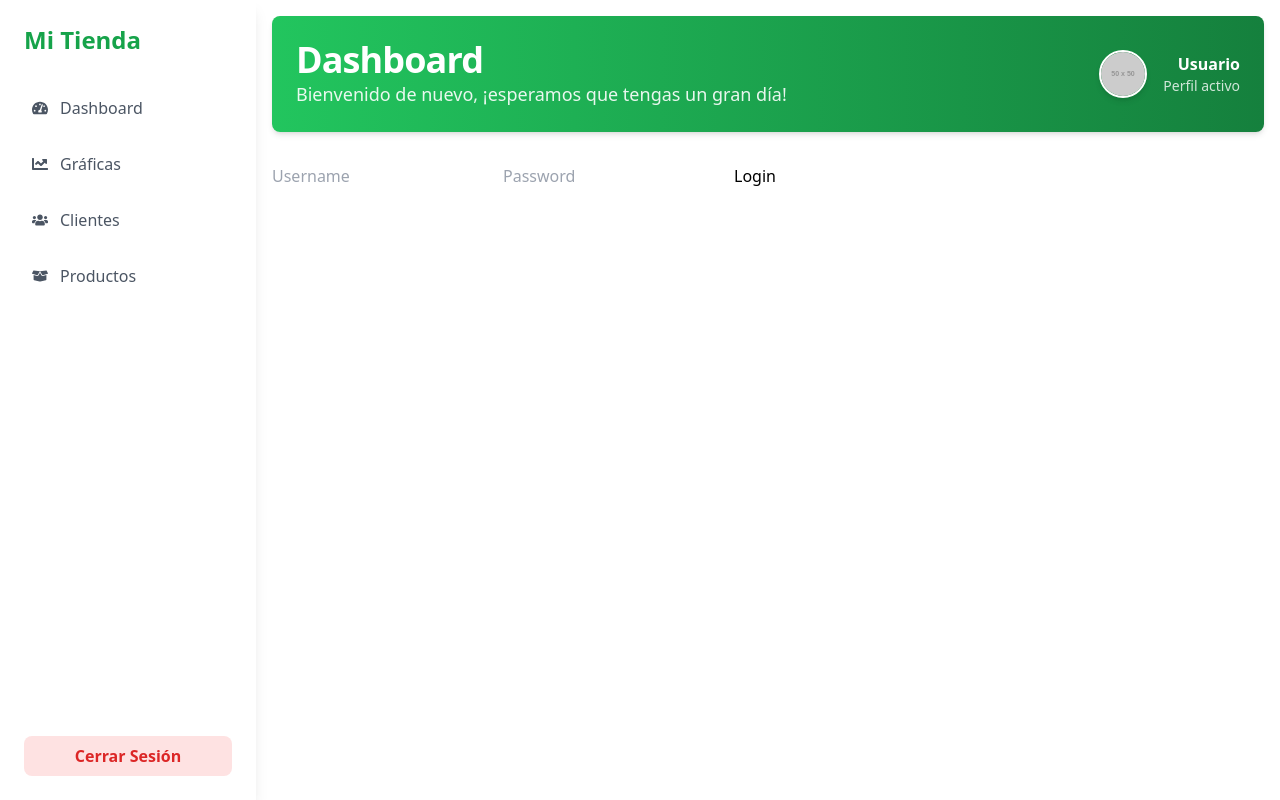
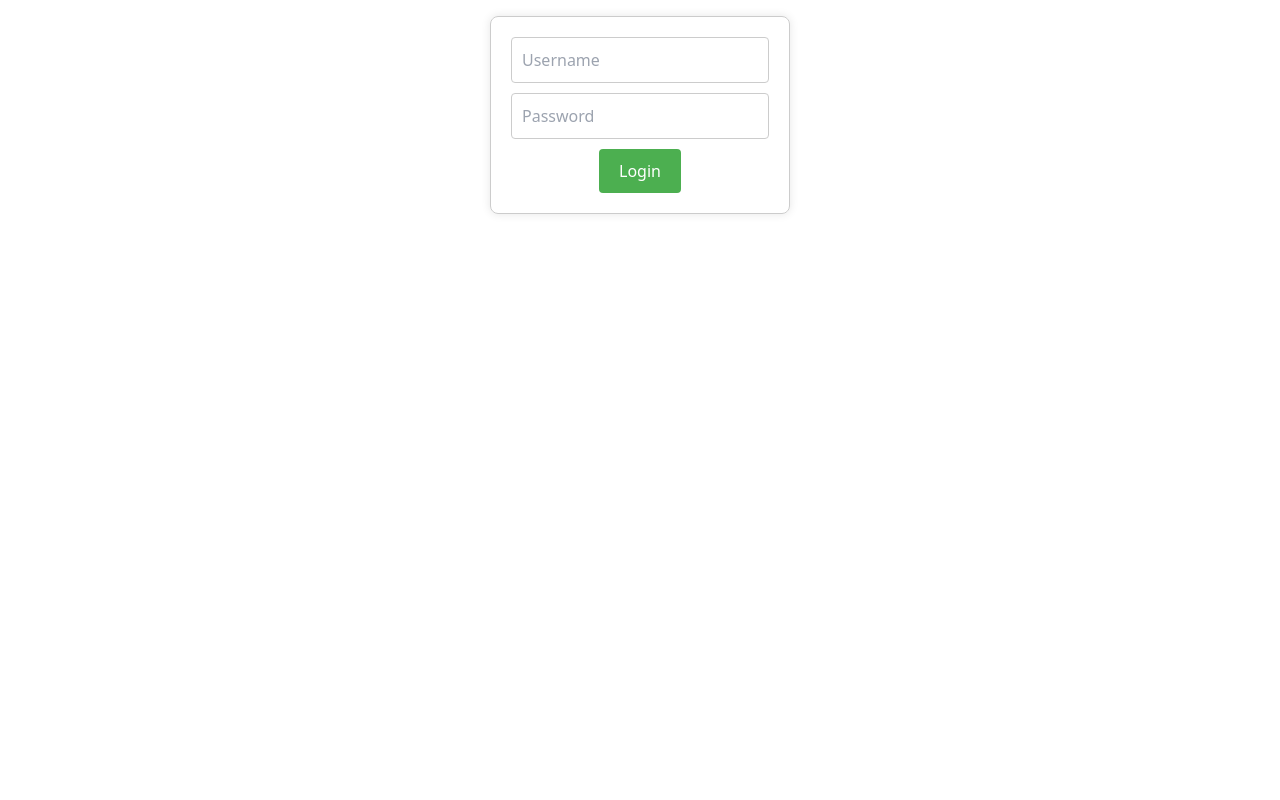
Before and after one commit to Josue2406/DashboardParad, a React (Vite) app: page / in a window 1280 px wide. Built offline with nearby package versions, Linux system fonts and the light colour scheme.

Commit message:
cambiosDiseño

```diff
--- a/src/App.tsx
+++ b/src/App.tsx
@@ -1,30 +1,25 @@
-import React, { useState } from 'react';
-import { BrowserRouter as Router, Route, Routes } from 'react-router-dom';
-import Header from './Header';
-import Sidebar from './sidebar';
+import  { useState } from 'react';
+import { BrowserRouter as Router, Routes, Route} from 'react-router-dom';
 import Login from './Login';
 import Dashboard from './Dashboard';
 
 function App() {
-  // Estado para almacenar el token de inicio de sesión
     const [token, setToken] = useState<string | null>(null);
 
     return (
         <Router>
-      <div className="App flex">
-        <Sidebar />
             <div className="flex-1 p-4">
-          <Header />
+
 
                 {/* Configuración de las rutas */}
                 <Routes>
                     {/* Ruta para el Login */}
                     <Route path="/" element={<Login onLoginSuccess={setToken} />} />
 
-            {/* Ruta para el Dashboard que incluye todos los componentes y rutas secundarias */}
-            <Route path="/dashboard" element={<Dashboard token={token} />} />
+
+                    {/* Ruta para el Dashboard, que contiene las rutas secundarias */}
+                    <Route path="/dashboard/*" element={<Dashboard token={token} />} />
                 </Routes>
-        </div>
             </div>
         </Router>
     );
--- a/src/Charts.tsx
+++ b/src/Charts.tsx
@@ -55,7 +55,7 @@ export default Charts;
 */
 
 
-import React, { useEffect, useState } from 'react';
+import { useEffect, useState } from 'react';
 import axios from 'axios';
 import {
   Chart as ChartJS,
--- a/src/Dashboard.tsx
+++ b/src/Dashboard.tsx
@@ -1,6 +1,7 @@
 import React from 'react';
 import { Routes, Route } from 'react-router-dom';
 import Charts from './Charts';
+import DynamicChart from './DynamicChart';
 import SummaryCards from './summaryCards';
 import Sidebar from './sidebar';
 import Header from './Header';
@@ -25,11 +26,18 @@ const Dashboard: React.FC<DashboardProps> = ({ token }) => {
                 </div>
 
                 {/* Contenido desplazable debajo del Header */}
-                <div className="p-4 overflow-y-auto h-[calc(100vh-80px)] mt-28"> {/* Ajuste mt-24 para añadir más espacio debajo del header */}
+                <div className="p-4 overflow-y-auto h-[calc(100vh-80px)] mt-28">
                     <Routes>
+                        {/* Ruta principal que muestra todas las secciones */}
                         <Route path="/" element={<><SummaryCards /><Charts /></>} />
+
+                        {/* Ruta para mostrar solo las gráficas */}
                         <Route path="graficas" element={<Charts />} />
+
+                        {/* Ruta para mostrar solo las tarjetas de resumen de clientes */}
                         <Route path="clientes" element={<SummaryCards />} />
+
+                        {/* Ruta para mostrar solo productos */}
                         <Route path="productos" element={<div>Productos agregados</div>} />
                     </Routes>
                 </div>
--- a/src/Header.tsx
+++ b/src/Header.tsx
@@ -1,4 +1,3 @@
-import React from 'react';
 
 const Header = () => {
     return (
--- a/src/Login.tsx
+++ b/src/Login.tsx
@@ -16,7 +16,7 @@ const Login: React.FC<LoginProps> = ({ onLoginSuccess }) => {
         setErrorMessage(null);
 
         try {
-            const response = await fetch('https://localhost:7062/WeatherForecast/request-token', { // Cambiado a http
+            const response = await fetch('http://localhost:7062/WeatherForecast/request-token', {
                 method: 'POST',
                 headers: {
                     'Content-Type': 'application/json',
@@ -54,23 +54,55 @@ const Login: React.FC<LoginProps> = ({ onLoginSuccess }) => {
     }
 
     return (
-        <form onSubmit={handleLogin}>
+        <form onSubmit={handleLogin} style={formStyles}>
             <input
                 type="text"
                 placeholder="Username"
                 value={userName}
                 onChange={e => setUserName(e.target.value)}
+                style={inputStyles}
             />
             <input
                 type="password"
                 placeholder="Password"
                 value={password}
                 onChange={e => setPassword(e.target.value)}
+                style={inputStyles}
             />
-            <button type="submit">Login</button>
+            <button type="submit" style={buttonStyles}>Login</button>
             {errorMessage && <p style={{ color: 'red' }}>{errorMessage}</p>}
         </form>
     );
 };
 
+// Estilos básicos para mejorar la apariencia del formulario
+const formStyles: React.CSSProperties = {
+    display: 'flex',
+    flexDirection: 'column',
+    alignItems: 'center',
+    gap: '10px',
+    maxWidth: '300px',
+    margin: 'auto',
+    padding: '20px',
+    border: '1px solid #ccc',
+    borderRadius: '8px',
+    boxShadow: '0px 0px 10px rgba(0, 0, 0, 0.1)',
+};
+
+const inputStyles: React.CSSProperties = {
+    width: '100%',
+    padding: '10px',
+    borderRadius: '4px',
+    border: '1px solid #ccc',
+};
+
+const buttonStyles: React.CSSProperties = {
+    padding: '10px 20px',
+    border: 'none',
+    borderRadius: '4px',
+    backgroundColor: '#4CAF50',
+    color: 'white',
+    cursor: 'pointer',
+};
+
 export default Login;
```
Also changed, not shown: src/sidebar.tsx (+24 -8 lines). Lines whose indentation alone changed are shown as unchanged.
